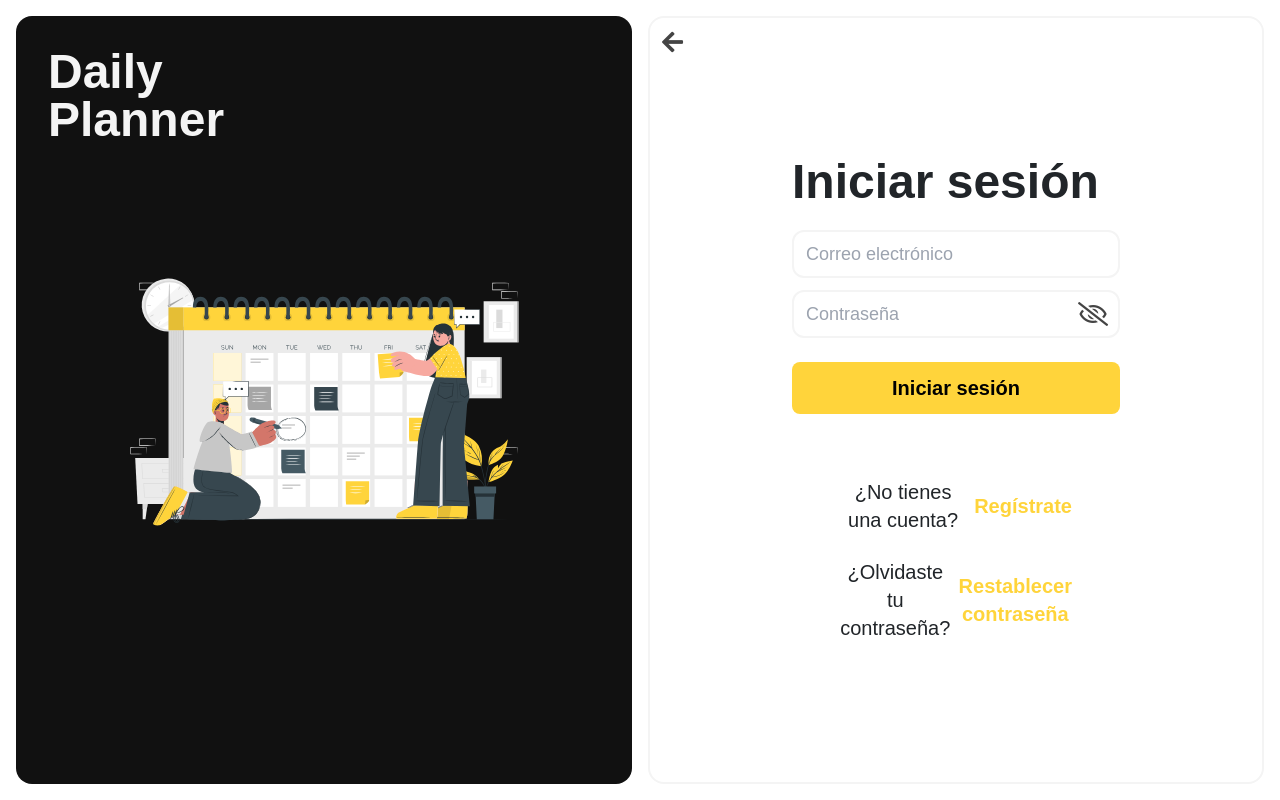
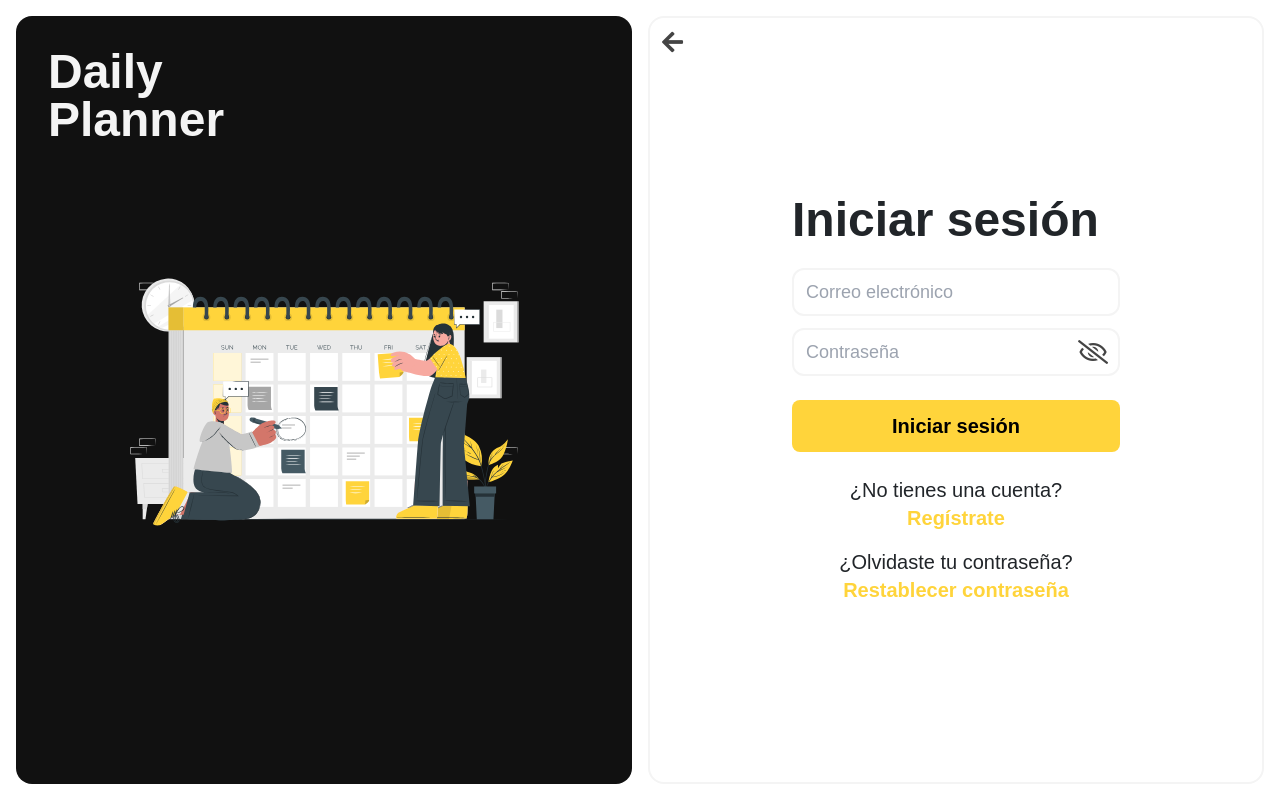
Before and after one commit to GabrielOque/daily_planner_front, a Next.js app: page /login in a window 1280 px wide. Built offline with nearby package versions, Linux system fonts and the light colour scheme; no server answers.

Commit message:
refactor: clean up unused code and improve layout in account creation and login components

```diff
--- a/src/app/create-account/page.js
+++ b/src/app/create-account/page.js
@@ -96,8 +96,8 @@ const CreateAccount = () => {
             Crear cuenta
           </Button>
         </div>
-        <div className="px-4 md:px-12 2xl:px-40 mt-6 pt-10">
-          <div className="text-textContrast font-regular text-md md:text-xl text-center flex items-center justify-center gap-2">
+        <div className="px-4 md:px-12 2xl:px-40 mt-6">
+          <div className="text-textContrast font-regular text-md md:text-xl text-center flex-col items-center justify-center gap-2">
             <p>¿Ya tienes una cuenta?</p>
             <button
               className="text-primary font-bold cursor-pointer"
--- a/src/app/login/page.js
+++ b/src/app/login/page.js
@@ -72,9 +72,9 @@ const Login = () => {
             Iniciar sesión
           </Button>
         </div>
-        <div className="px-4 md:px-12 2xl:px-40 mt-6 pt-10">
-          <div className="text-textContrast font-regular text-base text-center md:text-xl flex items-center justify-center gap-2">
-            <p>¿No tienes una cuenta? </p>
+        <div className="px-4 md:px-12 2xl:px-40 mt-6">
+          <div className="text-textContrast font-regular text-base text-center md:text-xl flex-col items-center justify-center gap-2">
+            <p className="whitespace-nowrap">¿No tienes una cuenta? </p>
             <button
               className="text-primary font-bold cursor-pointer"
               onClick={() => router.push("/create-account")}
@@ -83,11 +83,11 @@ const Login = () => {
             </button>
           </div>
         </div>
-        <div className="px-4 md:px-12 2xl:px-40 mt-6">
-          <div className="text-textContrast font-regular text-md md:text-xl text-center flex items-center justify-center gap-2">
-            <p>¿Olvidaste tu contraseña?</p>
+        <div className="px-4 md:px-12 2xl:px-40 mt-4">
+          <div className="text-textContrast font-regular text-md md:text-xl text-center flex-col items-center justify-center gap-2">
+            <p className="whitespace-nowrap">¿Olvidaste tu contraseña?</p>
             <button
-              className="text-primary font-bold cursor-pointer"
+              className="text-primary font-bold cursor-pointer whitespace-nowrap"
               onClick={() => router.push("/recovery")}
             >
               Restablecer contraseña
--- a/src/app/page.js
+++ b/src/app/page.js
@@ -70,7 +70,7 @@ export default function Home() {
             </Button>
           </div>
           <div className="mt-6 w-full pt-10">
-            <div className="text-textContrast font-regular text-md md:text-xl text-center flex items-center justify-center gap-2">
+            <div className="text-textContrast font-regular text-md md:text-xl text-center flex-cols items-center justify-center gap-2">
               <p>¿Ya tienes una cuenta?</p>
               <button
                 className="text-primary font-bold cursor-pointer"
--- a/src/store/features/user/userSlice.js
+++ b/src/store/features/user/userSlice.js
@@ -20,6 +20,9 @@ const userSlice = createSlice({
       state.isLoggedIn = false;
       state.isLoading = false;
       state.error = null;
+      state.isMeeting = false;
+      state.isFloatingMeeting = false;
+      state.roomInstance = null;
     },
     clearError: (state) => {
       state.error = null;
```
Also changed, not shown: src/app/planner/join-meeting/page.js (+0 -99 lines).
